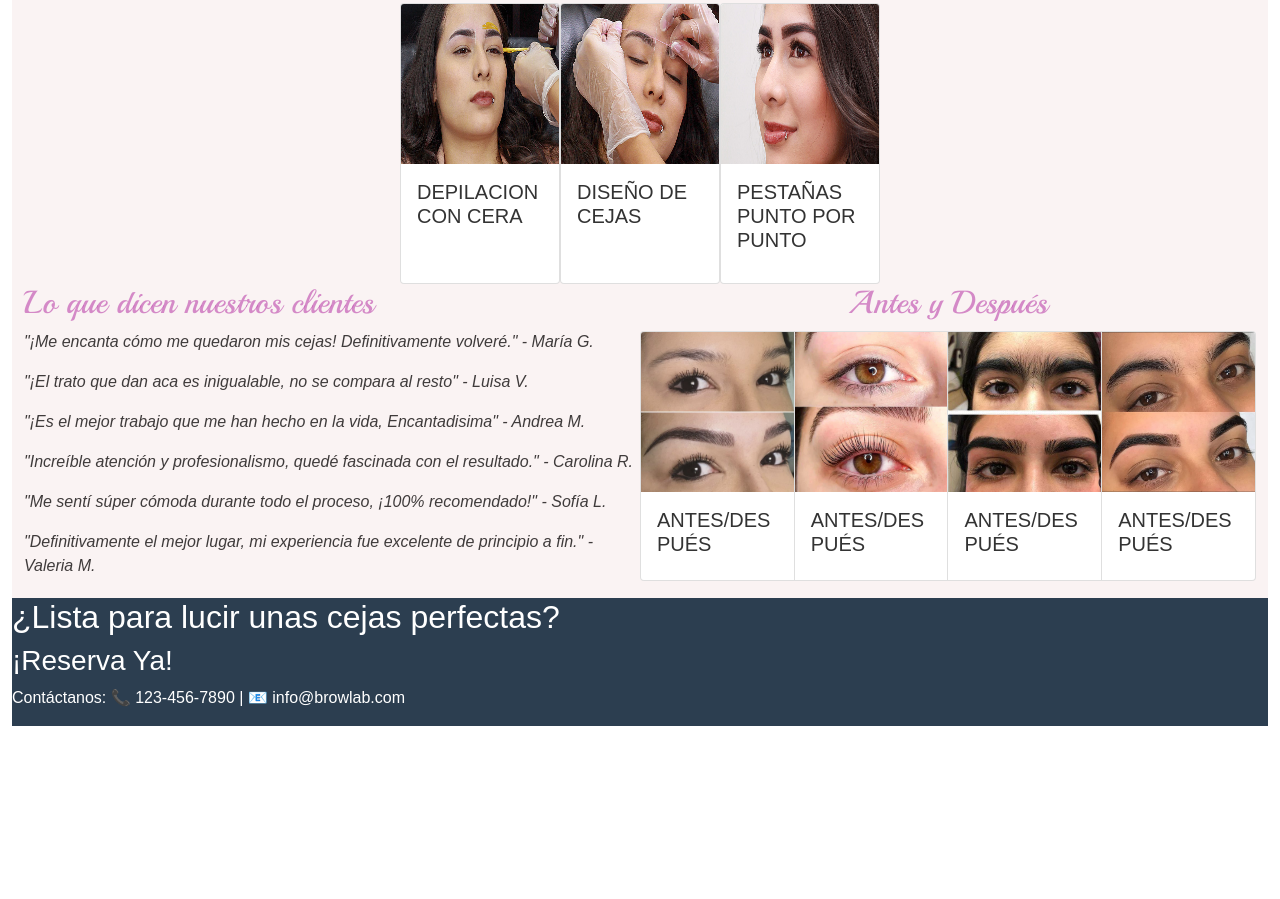
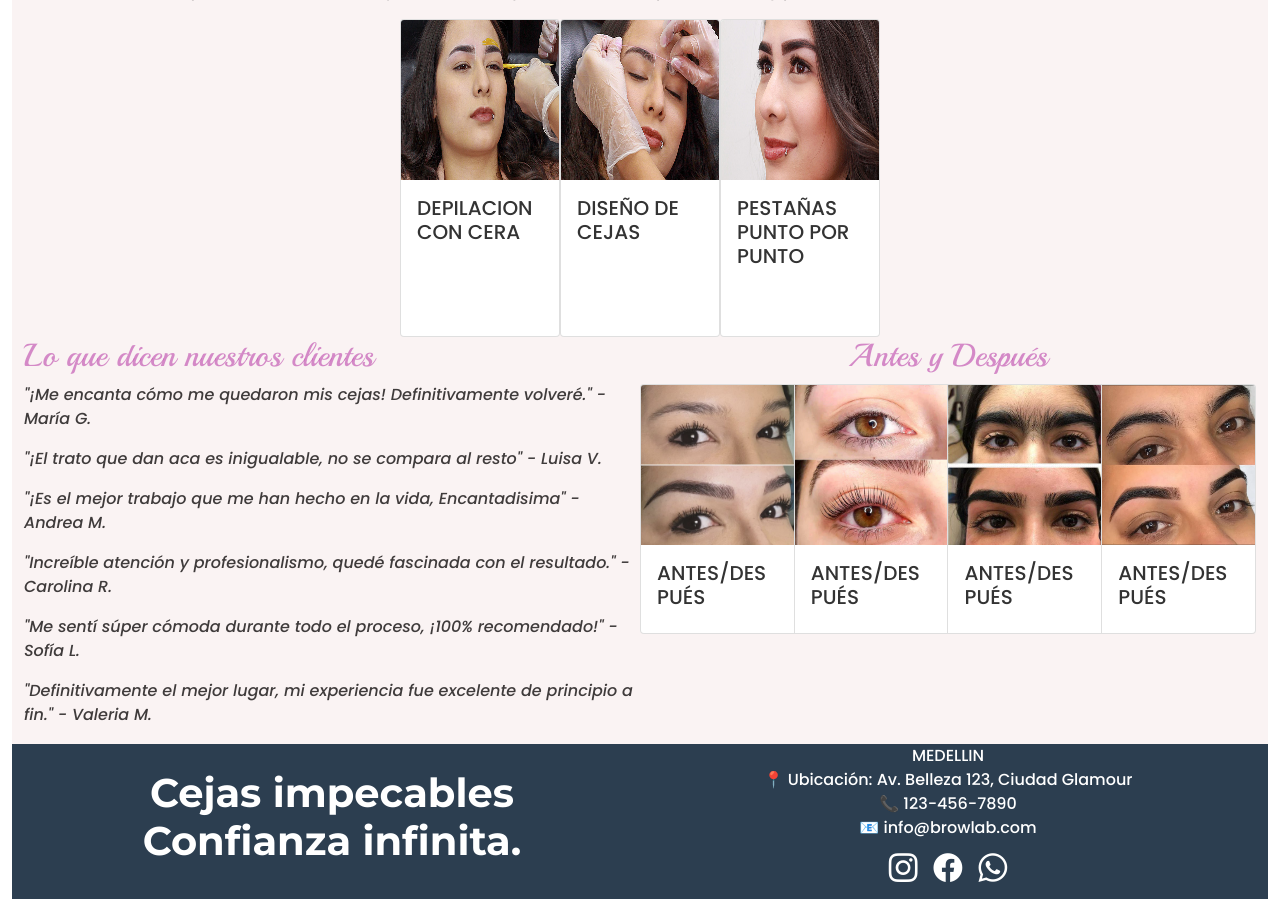
Before and after one commit to Elmani97/2da-entrega-browlab, a website: page index.html in a window 1280 px wide. Shown: the part 284-1183 px from the top of the page. Before the commit the page ends 1010 px from the top, so only its background shows below. Drawn offline with nearby package versions, Linux system fonts and the light colour scheme.

Commit message:
finalproyect

```diff
--- a/index.html
+++ b/index.html
@@ -10,6 +10,7 @@
       integrity="sha384-1BmE4kWBq78iYhFldvKuhfTAU6auU8tT94WrHftjDbrCEXSU1oBoqyl2QvZ6jIW3"
       crossorigin="anonymous"
     />
+    <link rel="stylesheet" href="https://cdn.jsdelivr.net/npm/bootstrap-icons/font/bootstrap-icons.css">
     <link href="https://unpkg.com/aos@2.3.1/dist/aos.css" rel="stylesheet" />
     <link rel="stylesheet" href="css/main.css" />
     <title>BROW LAB</title>
@@ -170,10 +171,14 @@
           </section>
         </main>
 
-        <footer class="contacto">
-          <h2 class="h2footer">¿Lista para lucir unas cejas perfectas?</h2>
-          <h3>¡Reserva Ya!</h3>
-          <p class="pcontact">Contáctanos: 📞 123-456-7890 | 📧 info@browlab.com</p>
+        <footer class="container-fluid contacto">
+          <h2 class="h2footer">Cejas impecables<br> Confianza infinita.</h2>
+          <p class="pcontact">MEDELLIN<br>📍 Ubicación: Av. Belleza 123, Ciudad Glamour <br>📞 123-456-7890<br>📧 info@browlab.com</p>
+          <div class="iconss">
+          <i class="bi bi-instagram"></i>
+          <i class="bi bi-facebook"></i>
+          <i class="bi bi-whatsapp"></i>
+          </div>
         </footer>
       </div>
     </div>
--- a/sass/layout/INDEX/contactoss_index/_contacto.scss
+++ b/sass/layout/INDEX/contactoss_index/_contacto.scss
@@ -1,13 +1,57 @@
 /*contacto index*/
 
 .contacto {
-    display: flex;
+    display: grid;
+    grid-area: contacto;
     background-color: #2c3e50;
     color: white;
-    flex-direction: column;
-    grid-column: 1/4;
-    align-items: start;
-    margin-top: 0.2rem;
+    grid-template-columns: 1fr 1fr;
+    grid-template-rows: 1fr 0.4fr;
+    align-items: center;
+    justify-content: center;
+    text-align: center;
 
 
+    .h2footer{
+        grid-column: 1/2;
+        grid-row: 1/3;
+        font-size: 2.5rem;
+        justify-content: center;
+        align-items: center;
+        @include mobile{
+            font-size: 1.5rem;
+        }
+
     }
+    .pcontact{
+        grid-column: 2/3;
+        grid-row: 1/2;
+        margin-bottom: 0;
+
+    }
+    .iconss{
+        grid-column: 2/3;
+        grid-row: 2/3;
+        display: flex;
+        align-items:end;
+        justify-content: center;
+
+
+         .bi-instagram {
+            font-size: 1.8rem;
+            padding: 0.5rem;
+        }
+
+        .bi-facebook{
+            font-size: 1.8rem;
+            padding: 0.5rem;
+        }
+
+        .bi-whatsapp{
+            font-size: 1.8rem;
+            padding: 0.5rem;
+        }
+
+    }
+
+}
--- a/sass/utilities/_fonts.scss
+++ b/sass/utilities/_fonts.scss
@@ -1,7 +1,6 @@
 @import url('https://fonts.googleapis.com/css2?family=Playball&display=swap');
-@import url('https://fonts.googleapis.com/css2?family=Pacifico&display=swap');
-
-
+@import url('https://fonts.googleapis.com/css2?family=Montserrat:wght@700&display=swap');
+@import url('https://fonts.googleapis.com/css2?family=Poppins:ital,wght@0,100;0,200;0,300;0,400;0,500;0,600;0,700;0,800;0,900;1,100;1,200;1,300;1,400;1,500;1,600;1,700;1,800;1,900&display=swap');
 h1, h2, h3 {
     font-family: "Playball", serif;
     font-weight: 400;
@@ -20,17 +19,19 @@ body, p, li, span {
 .testimonios__parrafo {
                 font-style: italic;
                 color: map-get($text-colors, cafesito);
-            }
+}
 
-.h2footer {
-        color: map-get($text-colors, blanco);
-    }
 
 .contacto h2,h3 {
     color: map-get($text-colors, blanco);
-    font-family: 'Poppins', sans-serif;
+    font-family: "Montserrat", serif;
+    font-optical-sizing: auto;
+    font-weight: 700;
+    font-style: normal;
 }
+
 
 .pcontact{
     color:map-get($text-colors, blanco);
+    grid-column: 2/3;
 }
```
Also changed, not shown: css/main.css, 1 other file.
